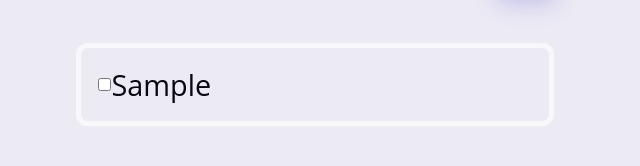
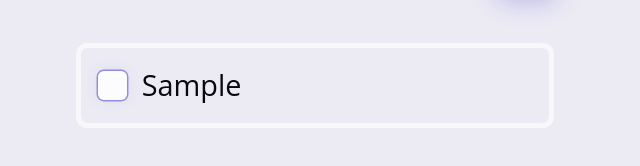
Before and after one commit to tchowdhuryf/RALAB-320-My-Todo-App, a React (Vite) app: page / in a window 1280 px wide. Both pictures are taken after typing "Sample" into the empty fields and a click on the button "Add task". Shown: the part 208-374 px from the top of the page, without its empty margins (325-965 px from the left). Built offline with nearby package versions, Linux system fonts and the light colour scheme.

Commit message:
added state to item to see if item packing is completed. applied css

```diff
--- a/src/components/CustomForm.jsx
+++ b/src/components/CustomForm.jsx
@@ -1,6 +1,6 @@
 import React from "react";
 import { useState } from "react";
-import { PlusIcon } from "@heroicons/react/20/solid";
+import { PlusIcon } from "@heroicons/react/24/solid";
 
 function CustomForm({ addPackingItem }) {
   const [item, setItem] = useState("");
--- a/src/components/Item.jsx
+++ b/src/components/Item.jsx
@@ -1,15 +1,34 @@
-import React from "react";
+import React, { useState } from "react";
 import styles from "./Item.module.css";
+import { CheckIcon } from "@heroicons/react/24/outline";
 
 const Item = ({ item }) => {
-  return (<li className={styles.item}>
+
+    const [isCompleted, setIsCompleted] = useState(item.completed);
+
+    const handleComplete = (e) => {
+        setIsCompleted(!isCompleted);
+    }
+  return (
+    <li className={styles.item}>
       <div className={styles["item-group"]}>
         <input
           type="checkbox"
+          className={styles.checkbox}
+          checked={isCompleted}
+          name={item.name}
+          id={item.id}
+          onChange={handleComplete}
         />
+        <label htmlFor={item.id} className={styles.label}>
           {item.name}
+          <p className={styles.checkmark}>
+            <CheckIcon strokeWidth={2} width={24} height={24}/>
+          </p>
+        </label>
       </div>
-    </li> )
+    </li>
+  );
 };
 
 export default Item;
--- a/src/components/Item.module.css
+++ b/src/components/Item.module.css
@@ -10,9 +10,11 @@
 }
 
 .item-group {
+  width: 100%;
   display: flex;
+  justify-content: left;
   align-items: center;
-  --item-group-gap: 0.5em;
+  --taskgroup-gap: 0.5em;
   gap: var(--taskgroup-gap);
 }
 
--- a/src/components/ItemList.jsx
+++ b/src/components/ItemList.jsx
@@ -4,7 +4,7 @@ import styles from './ItemList.module.css'
 
 function ItemList({items}) {
   return (
-    <ul className={styles.items}>
+    <ul className={styles.tasks}>
         {
             items.sort((a,b) => b.id - a.id).map((item) => (
                 <Item
```
Also changed, not shown: 1 other file (tests, documents, lock files or other folders). Lines whose indentation alone changed are shown as unchanged.
